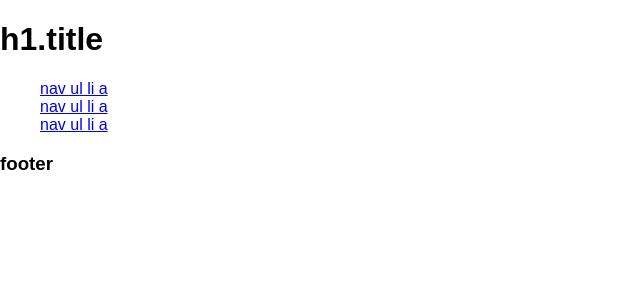
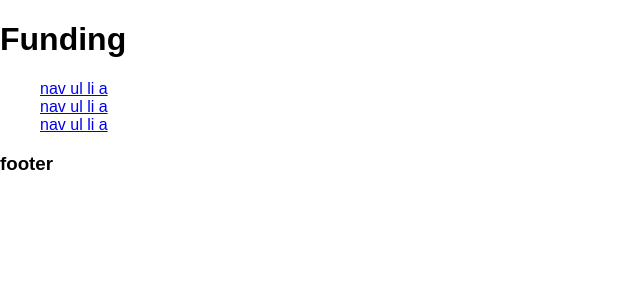
Before and after one commit to BrianHicks/funding, a Django app: page / in a window 1280 px wide. Shown: the top 300 px of the page, without its empty margins (0-640 px from the left). Run offline with Django 3.2, Linux system fonts and the light colour scheme; style sheets or scripts are compiled from the project's sources; some libraries are stand-ins or nearby versions.

Commit message:
add funding nomenclature and scss link

```diff
--- a/funding/templates/base.html
+++ b/funding/templates/base.html
@@ -7,12 +7,13 @@
     <head>
         <meta charset="utf-8">
         <meta http-equiv="X-UA-Compatible" content="IE=edge,chrome=1">
-        <title></title>
+        <title>{% if title %}{{ title }} - {% endif %}Funding</title>
         <meta name="description" content="">
         <meta name="viewport" content="width=device-width">
 
         {% compress css %}
         <link rel="stylesheet" href="{{ STATIC_URL }}styles/normalize.css">
+        <link rel="stylesheet" href="{{ STATIC_URL }}styles/app.scss" type="text/scss" />
         {% endcompress %}
 
         {% compress js %}
@@ -26,7 +27,7 @@
 
         <div class="header-container">
             <header class="wrapper clearfix">
-                <h1 class="title">h1.title</h1>
+                <h1>Funding</h1>
                 <nav>
                     <ul>
                         <li><a href="#">nav ul li a</a></li>
```
